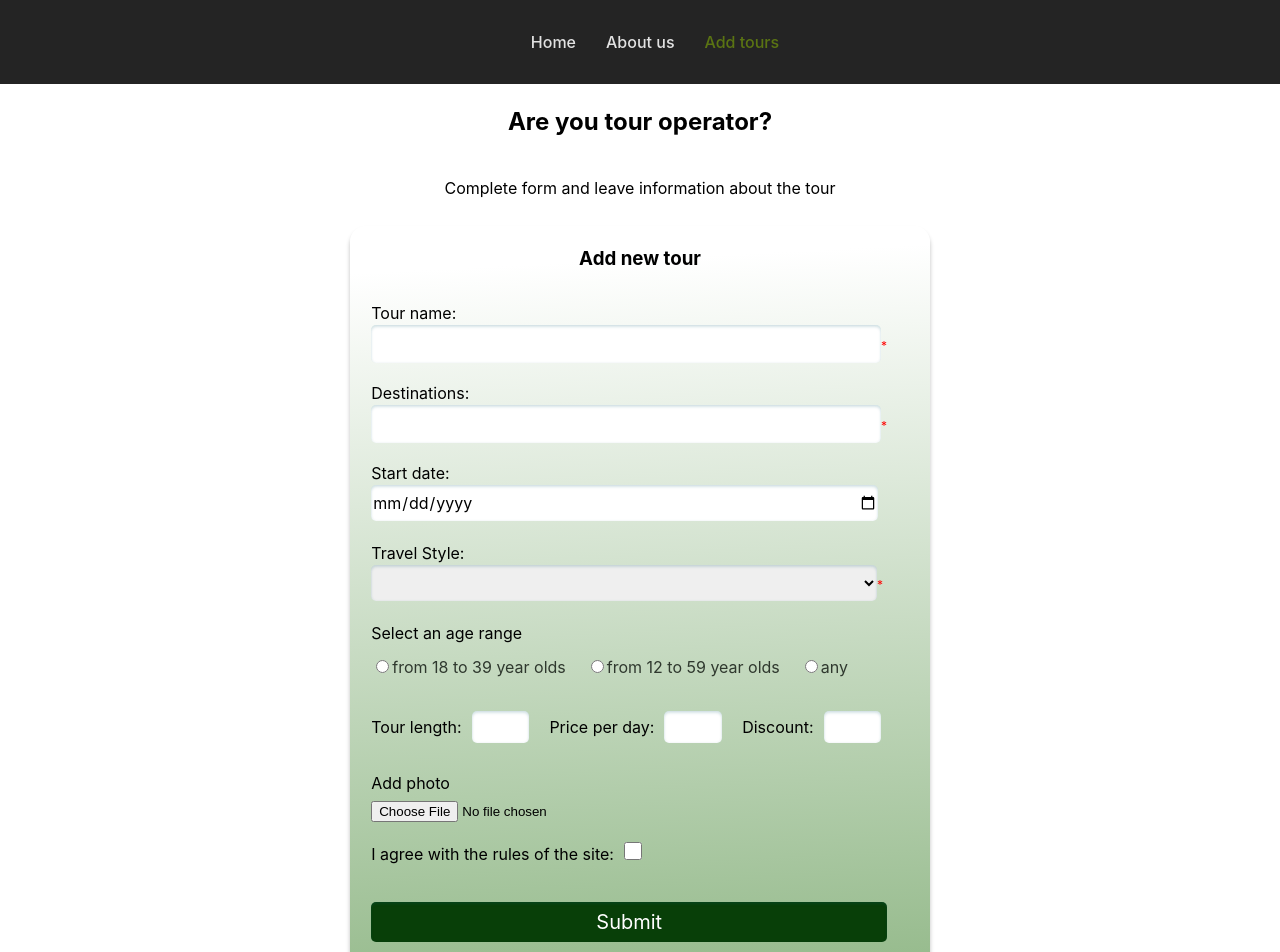
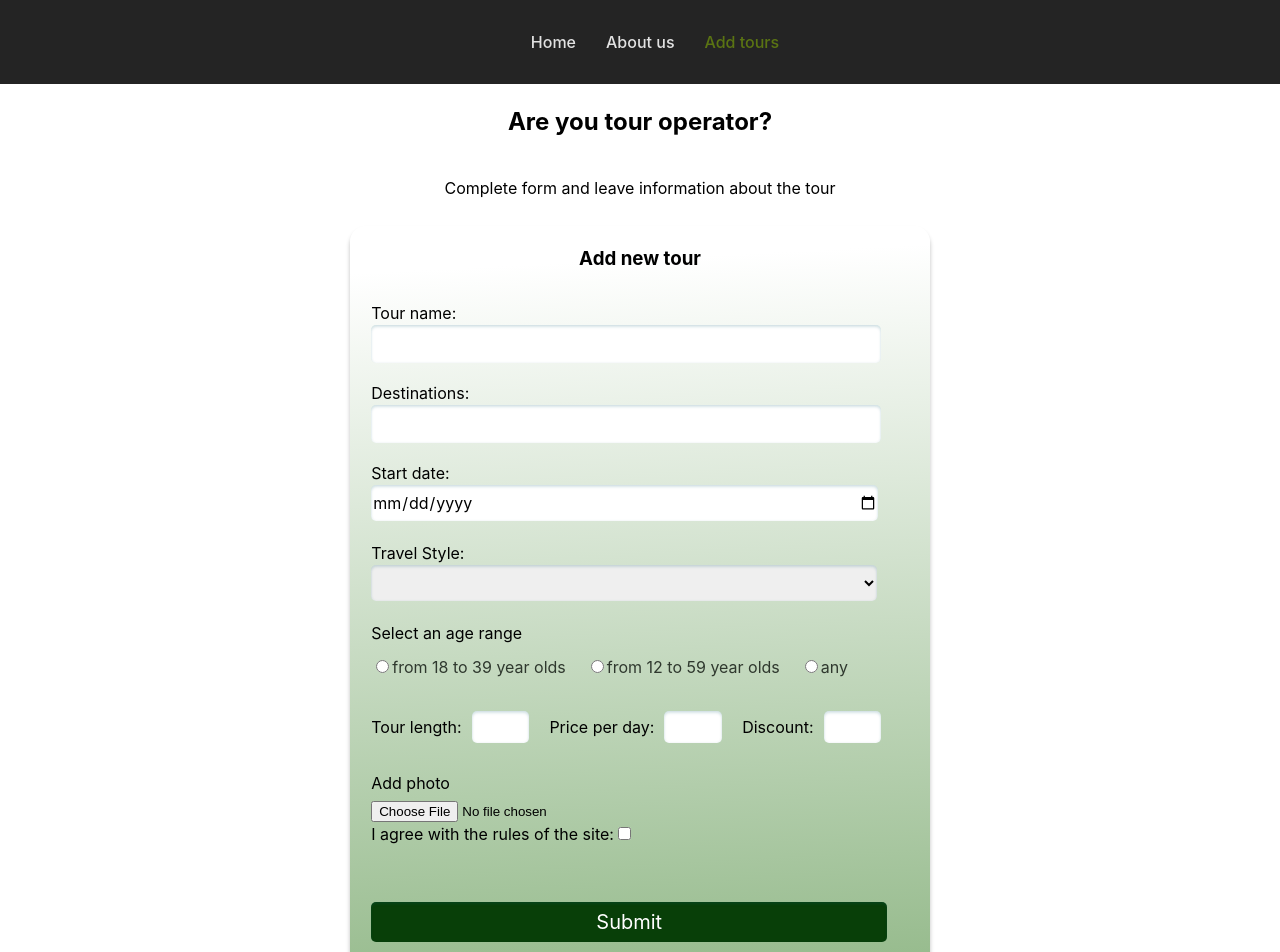
Before and after one commit to ElizabethT7/React-RSSchool, a React (Vite) app in the folder components/: page /tours in a window 1280 px wide. Shown: the top 952 px of the page. Built offline with nearby package versions, Linux system fonts and the light colour scheme.

Commit message:
refactor: add react-hook-form and change Form

```diff
--- a/components/package.json
+++ b/components/package.json
@@ -14,6 +14,7 @@
   "dependencies": {
     "react": "^18.2.0",
     "react-dom": "^18.2.0",
+    "react-hook-form": "^7.43.9",
     "react-router-dom": "^6.9.0"
   },
   "devDependencies": {
--- a/components/src/components/Form/Form.tsx
+++ b/components/src/components/Form/Form.tsx
@@ -1,189 +1,110 @@
-import React, { useState } from 'react';
+import { useForm, Controller } from 'react-hook-form';
 import styles from './Form.module.css';
-import { FormProps, FormValueInterface } from './types';
+import { FormProps, ErrorsInterface } from './types';
 import text from './constant';
 
 const Form = (props: FormProps) => {
-  const object: FormValueInterface = {
-    tourName: React.createRef(),
-    startDate: React.createRef(),
-    travelStyle: React.createRef(),
-    age: React.createRef(),
-    img: React.createRef(),
-    destinations: React.createRef(),
-    tourLength: React.createRef(),
-    pricePerDay: React.createRef(),
-    discount: React.createRef(),
-    agree: React.createRef(),
-    imgUrl: '',
-  };
-
-  const [selectedOption, setSelectedOption] = useState('');
-  const [errors, setErrors] = useState({
-    name: '',
-    destinations: '',
-    date: '',
-    style: '',
-    age: '',
-    tourLength: '',
-    pricePerDay: '',
-    discount: '',
-    img: '',
-    agree: '',
-  });
+  let imgUrl = '';
   let file!: Blob;
-
-  const onChangeValue = (e: React.FormEvent) => {
-    setSelectedOption((e.target as HTMLInputElement).value);
-  };
+  const {
+    register,
+    formState: { errors },
+    handleSubmit,
+    reset,
+    control,
+  } = useForm<ErrorsInterface>();
 
   const handleImageChange = (e: React.BaseSyntheticEvent<HTMLInputElement> | React.FormEvent) => {
     e.preventDefault();
     const reader = new FileReader();
     file = e.target.files[0];
     reader.onloadend = () => {
-      object.imgUrl = reader.result as string;
+      imgUrl = reader.result as string;
     };
     reader.readAsDataURL(file);
   };
 
-  const handleSubmit = (event: React.FormEvent) => {
-    event.preventDefault();
-    const name = (object.tourName.current as HTMLInputElement).value;
-    const days = +(object.tourLength.current as HTMLInputElement).value;
-    const dayPrice = +(object.pricePerDay.current as HTMLInputElement).value;
-    const discount = +(object.discount.current as HTMLInputElement).value;
-    setErrors({
-      name: '',
-      destinations: 'string',
-      date: 'string',
-      style: 'string',
-      age: 'string',
-      tourLength: 'string',
-      pricePerDay: 'string',
-      discount: 'string',
-      img: 'string',
-      agree: 'string',
-    });
-    if (name.length < 3 || name.charAt(0) !== name.charAt(0).toUpperCase()) {
-      setErrors({ ...errors, name: text.errorItems[0] });
-      return;
-    } else setErrors({ ...errors, name: 'text.errorItems[0]' });
-    if (!(object.destinations.current as HTMLInputElement).value.length) {
-      setErrors({ ...errors, destinations: text.errorItems[1] });
-      return;
-    } else setErrors({ ...errors, date: '' });
-    if ((object.startDate.current as HTMLInputElement).value === '') {
-      setErrors({ ...errors, date: text.errorItems[2] });
-      return;
-    }
-
-    if ((object.travelStyle.current as HTMLSelectElement).value === '') {
-      setErrors({ ...errors, style: text.errorItems[3] });
-      return;
-    } else setErrors({ ...errors, style: '' });
-
-    /*(object.travelStyle.current as HTMLSelectElement).value === ''
-      ? setErrors({ ...errors, style: text.errorItems[3] })
-      : setErrors({ ...errors, style: '' });
-    return;*/
-    if (selectedOption === '') {
-      setErrors({ ...errors, age: text.errorItems[4] });
-      return;
-    }
-    if ((object.tourLength.current as HTMLInputElement).value === '' || days <= 0) {
-      setErrors({ ...errors, tourLength: text.errorItems[5] });
-      return;
-    }
-    if ((object.pricePerDay.current as HTMLInputElement).value === '' || dayPrice < 0) {
-      setErrors({ ...errors, pricePerDay: text.errorItems[6] });
-      return;
-    }
-    if ((object.discount.current as HTMLInputElement).value === '' || discount < 0) {
-      setErrors({ ...errors, discount: text.errorItems[7] });
-      return;
-    }
-    if (object.imgUrl === '') {
-      setErrors({ ...errors, img: text.errorItems[8] });
-      return;
-    }
-    if (!(object.agree.current as HTMLInputElement).checked) {
-      setErrors({ ...errors, agree: text.errorItems[9] });
-      return;
-    }
+  const submit = (data: ErrorsInterface) => {
+    const name: string = data.name;
+    const days = +data.tourLength;
+    const dayPrice = +data.pricePerDay;
+    const discount = +data.discount;
     props.onSubmit({
       title: name,
-      startDate: (object.startDate.current as HTMLInputElement).value,
-      description: (object.travelStyle.current as HTMLSelectElement).value,
-      destinations: (object.destinations.current as HTMLInputElement).value,
-      age: selectedOption,
-      image: object.imgUrl,
+      startDate: data.date,
+      description: data.style,
+      destinations: data.destinations,
+      age: data.age,
+      image: imgUrl,
       price: `${dayPrice * days}`,
-      discountPercentage: discount,
+      discountPercentage: +data.discount,
       discountPrice: `${Math.floor((dayPrice * days * (100 - discount)) / 100)}`,
       save: +`${Math.floor(dayPrice * days - (dayPrice * days * (100 - discount)) / 100)}`,
       pricePerDay: dayPrice,
       tourLength: days,
     });
-
     alert('The data has been saved');
-    (object.tourName.current as HTMLInputElement).value = '';
-    (object.startDate.current as HTMLInputElement).value = '';
-    (object.travelStyle.current as HTMLSelectElement).value = '';
-    (object.tourLength.current as HTMLInputElement).value = '';
-    (object.pricePerDay.current as HTMLInputElement).value = '';
-    (object.discount.current as HTMLInputElement).value = '';
-    (object.destinations.current as HTMLInputElement).value = '';
-    (object.agree.current as HTMLInputElement).checked = false;
-    object.imgUrl = '';
-    setSelectedOption('');
-    setErrors({
-      name: '',
-      destinations: '',
-      date: '',
-      style: '',
-      age: '',
-      tourLength: '',
-      pricePerDay: '',
-      discount: '',
-      img: '',
-      agree: '',
-    });
+    reset();
   };
 
   return (
-    <form className={styles.form} onSubmit={handleSubmit}>
+    <form className={styles.form} onSubmit={handleSubmit(submit)}>
       <label>
         Tour name:
         <input
           className={styles.form__item}
-          type="text"
+          {...register('name', {
+            required: text.errorItems[0],
+            minLength: {
+              value: 3,
+              message: 'Should be more then 3 symbols',
+            },
+            pattern: {
+              value: /^[A-ZА-Я].+/,
+              message: 'Should starts with uppercased letter',
+            },
+          })}
           defaultValue=""
-          ref={object.tourName}
           data-testid="name"
         />
-        <span className={styles.error}>*{errors.name}</span>
+        <div className={styles.error}>
+          {errors?.name && <p>{errors?.name?.message || 'Error!'}</p>}
+        </div>
       </label>
       <label>
         Destinations:
         <input
           className={styles.form__item}
-          type="text"
+          {...register('destinations', {
+            required: text.errorItems[1],
+          })}
           defaultValue=""
-          ref={object.destinations}
         />
-        {errors?.destinations !== undefined && (
-          <span className={styles.error}>*{errors.destinations}</span>
-        )}
+        <div className={styles.error}>
+          {errors?.destinations && <p>{errors?.destinations?.message || 'Error!'}</p>}
+        </div>
       </label>
       <label>
         Start date:
-        <input className={styles.form__item} type="date" ref={object.startDate} defaultValue="" />
-        {errors?.date !== undefined && <span className={styles.error}>{errors.date}</span>}
+        <input
+          className={styles.form__item}
+          type="date"
+          defaultValue=""
+          {...register('date', {
+            required: text.errorItems[2],
+          })}
+        />
+        {errors?.date && <span className={styles.error}>{errors?.date?.message}</span>}
       </label>
       <label>
         Travel Style:
-        <select className={styles.form__item} defaultValue="" ref={object.travelStyle}>
+        <select
+          className={styles.form__item}
+          defaultValue=""
+          {...register('style', {
+            required: text.errorItems[3],
+          })}
+        >
           <option value="" disabled></option>
           {text.selectItems.map((option, index) => (
             <option value={option} key={index}>
@@ -191,25 +112,33 @@ const Form = (props: FormProps) => {
             </option>
           ))}
         </select>
-        {errors?.style !== undefined && <span className={styles.error}>*{errors.style}</span>}
+        {errors?.style && <span className={styles.error}>{errors?.style?.message}</span>}
       </label>
       <label>
         Select an age range
+        <Controller
+          control={control}
+          name="age"
+          rules={{ required: text.errorItems[4] }}
+          render={({ field: { onChange } }) => (
             <div className={styles.radio__container}>
               {text.radioItems.map((radio, index) => (
                 <div className={styles.radio} key={index}>
                   <input
                     type="radio"
-                name={index.toString()}
                     value={radio}
-                checked={selectedOption === radio}
-                onChange={onChangeValue}
+                    {...register('age', { required: text.errorItems[4] })}
+                    onChange={onChange}
                   />
                   {radio}
                 </div>
               ))}
             </div>
-        {errors?.age !== undefined && <span className={styles.error}>{errors.age}</span>}
+          )}
+        />
+        {errors.age?.type === 'required' && (
+          <span className={styles.error}>{errors?.age?.message}</span>
+        )}
       </label>
       <div className={styles.price}>
         <label className={styles.price__label}>
@@ -218,7 +147,13 @@ const Form = (props: FormProps) => {
             className={styles.price__item}
             type="number"
             defaultValue=""
-            ref={object.tourLength}
+            {...register('tourLength', {
+              required: text.errorItems[5],
+              min: {
+                value: 1,
+                message: text.errorItems[5],
+              },
+            })}
             data-testid="number"
           />
         </label>
@@ -228,7 +163,13 @@ const Form = (props: FormProps) => {
             className={styles.price__item}
             type="number"
             defaultValue=""
-            ref={object.pricePerDay}
+            {...register('pricePerDay', {
+              required: text.errorItems[6],
+              min: {
+                value: 0,
+                message: text.errorItems[6],
+              },
+            })}
           />
         </label>
         <label className={styles.price__label}>
@@ -237,28 +178,43 @@ const Form = (props: FormProps) => {
             className={styles.price__item}
             type="number"
             defaultValue=""
-            ref={object.discount}
+            {...register('discount', {
+              required: text.errorItems[7],
+              min: {
+                value: 0,
+                message: text.errorItems[7],
+              },
+            })}
           />
         </label>
         <div>
-          {errors?.tourLength !== undefined && (
-            <span className={styles.error}>{errors.tourLength}</span>
+          {errors?.tourLength && <span className={styles.error}>{errors?.tourLength.message}</span>}
+          {errors?.pricePerDay && (
+            <span className={styles.error}>{errors?.pricePerDay?.message}</span>
           )}
-          {errors?.pricePerDay !== undefined && (
-            <span className={styles.error}>{errors.pricePerDay}</span>
-          )}
-          {errors?.discount !== undefined && (
-            <span className={styles.error}>{errors.discount}</span>
-          )}
+          {errors?.discount && <span className={styles.error}>{errors?.discount?.message}</span>}
         </div>
       </div>
       <label className={styles.photo__container}>Add photo</label>
-      <input type="file" ref={object.img} onChange={(e) => handleImageChange(e)} />
-      {errors?.img !== undefined && <div className={styles.error}>{errors.img}</div>}
+      <input
+        type="file"
+        {...register('img', {
+          required: text.errorItems[8],
+        })}
+        onChange={(e) => handleImageChange(e)}
+      />
+      {errors?.img && <div className={styles.error}>{errors?.img?.message}</div>}
       <label>
         I agree with the rules of the site:
-        <input className={styles.check} type="checkbox" ref={object.agree} defaultChecked={false} />
-        {errors?.agree !== undefined && <span className={styles.error}>{errors.agree}</span>}
+        <Controller
+          control={control}
+          {...register('agree', {
+            required: text.errorItems[9],
+          })}
+          rules={{ required: text.errorItems[9] }}
+          render={({ field }) => <input type="checkbox" {...field} />}
+        />
+        {errors?.agree && <span className={styles.error}>{errors?.agree?.message}</span>}
       </label>
       <input className={styles.button} type="submit" value="Submit" />
     </form>
```
Also changed, not shown: components/src/components/Form/types.ts (+15 -27 lines), 1 other file (tests, documents, lock files or other folders). Lines whose indentation alone changed are shown as unchanged.
